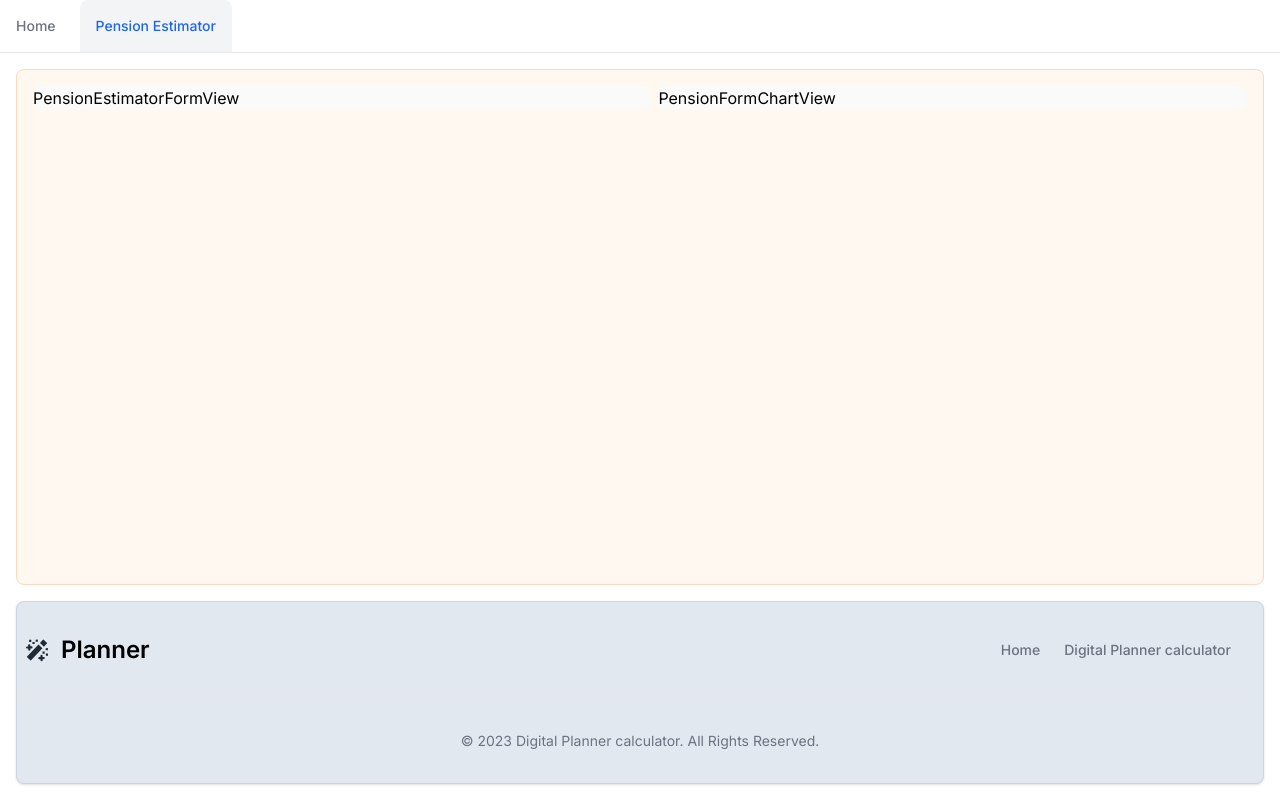
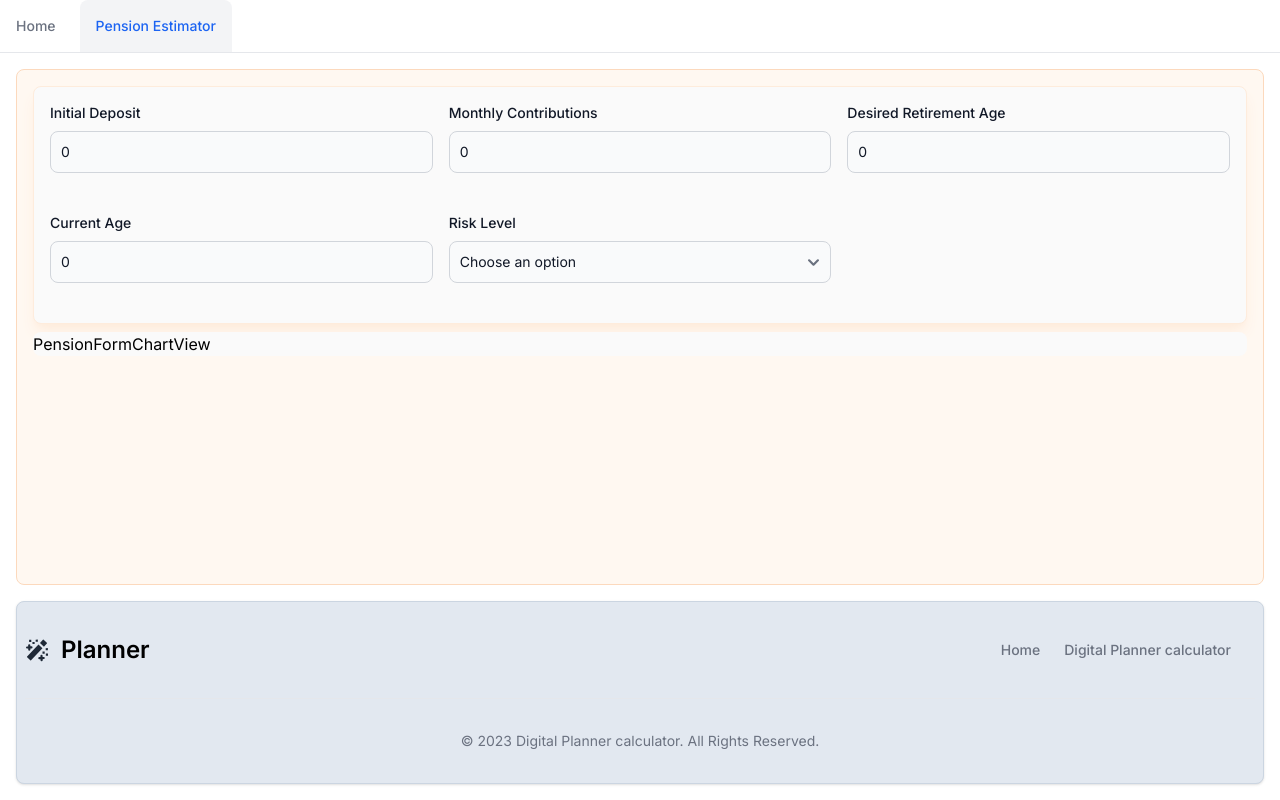
Before and after one commit to vikashyap/DigitalPlanner, a Next.js app: page /pension-estimator in a window 1280 px wide. Built offline with nearby package versions, Linux system fonts and the light colour scheme.

Commit message:
feat: added pesnion form, its type and record values

```diff
--- a/app/pension-estimator/layout.tsx
+++ b/app/pension-estimator/layout.tsx
@@ -6,7 +6,7 @@ interface Props {
 
 const PensionEstimatorLayout: React.FC<Props> = ({ children }) => {
   return (
-    <div className="flex max-h-full h-full flex-grow rounded-lg bg-orange-50 mt-4 gap-2 p-4 border-orange-200 border">
+    <div className="flex flex-col max-h-full h-full flex-grow rounded-lg bg-orange-50 mt-4 gap-2 p-4 border-orange-200 border">
       {children}
     </div>
   );
--- /dev/null
+++ b/components/ControlledInputField/index.tsx
@@ -0,0 +1,50 @@
+"use client";
+import { ReactNode } from "react";
+import { Control, Controller, FieldPath, FieldValues } from "react-hook-form";
+
+interface Props<T extends FieldValues> {
+  control: Control<T>;
+  name: FieldPath<T>;
+  label?: ReactNode;
+  required?: boolean;
+  fullWidth?: boolean;
+  placeholder?: string;
+  type?: "text" | "number" | "password";
+  helperText?: string;
+  disabled?: boolean;
+  autoComplete?: "off";
+  onPressEnter?: () => void;
+}
+
+export function ControlledInputField<T extends FieldValues>(props: Props<T>) {
+  return (
+    <Controller
+      name={props.name}
+      control={props.control}
+      rules={{
+        ...(props.required && { required: "Required" }),
+      }}
+      render={({ field, fieldState }) => (
+        <div className="mb-6">
+          <label
+            htmlFor="email"
+            className="block mb-2 text-sm font-medium text-gray-900 dark:text-white"
+          >
+            {props.label}
+          </label>
+          <input
+            {...field}
+            type={props.type}
+            id="email"
+            className="bg-gray-50 border border-gray-300 text-gray-900 text-sm rounded-lg focus:ring-blue-500 focus:border-blue-500 block w-full p-2.5 dark:bg-gray-700 dark:border-gray-600 dark:placeholder-gray-400 dark:text-white dark:focus:ring-blue-500 dark:focus:border-blue-500"
+            placeholder={props.placeholder}
+            required={props.required}
+          />
+          {!!fieldState.error?.message && (
+            <span className="error">{!!fieldState.error?.message}</span>
+          )}
+        </div>
+      )}
+    />
+  );
+}
--- /dev/null
+++ b/components/ControlledSelectField/index.tsx
@@ -0,0 +1,57 @@
+"use client";
+import { ReactNode } from "react";
+import { Control, Controller, FieldPath, FieldValues } from "react-hook-form";
+
+interface SelectOption {
+  value: number;
+  label: string;
+}
+
+interface Props<T extends FieldValues> {
+  control: Control<T>;
+  name: FieldPath<T>;
+  label?: ReactNode;
+  required?: boolean;
+  fullWidth?: boolean;
+  disabled?: boolean;
+  items: SelectOption[];
+}
+
+export function ControlledSelectField<T extends FieldValues>(props: Props<T>) {
+  return (
+    <Controller
+      name={props.name}
+      control={props.control}
+      rules={{
+        ...(props.required && { required: "Required" }),
+      }}
+      render={({ field, fieldState }) => (
+        <div className="mb-6">
+          <label
+            htmlFor={props.name}
+            className="block mb-2 text-sm font-medium text-gray-900 dark:text-white"
+          >
+            {props.label}
+          </label>
+          <select
+            {...field}
+            id={props.name}
+            className="bg-gray-50 border border-gray-300 text-gray-900 text-sm rounded-lg focus:ring-blue-500 focus:border-blue-500 block w-full p-2.5 dark:bg-gray-700 dark:border-gray-600 dark:placeholder-gray-400 dark:text-white dark:focus:ring-blue-500 dark:focus:border-blue-500"
+            required={props.required}
+            disabled={props.disabled}
+          >
+            <option value="">Choose an option</option>
+            {props.items.map((item) => (
+              <option key={item.value} value={item.value}>
+                {item.label}
+              </option>
+            ))}
+          </select>
+          {!!fieldState.error?.message && (
+            <span className="error">{fieldState.error.message}</span>
+          )}
+        </div>
+      )}
+    />
+  );
+}
--- a/components/PensionEstimator/PensionEstimatorFormView.tsx
+++ b/components/PensionEstimator/PensionEstimatorFormView.tsx
@@ -1,7 +1,99 @@
-export const PensionEstimatorFormView = () => {
+"use client";
+import { ControlledInputField, ControlledSelectField } from "@Components/index";
+import { superstructResolver } from "@hookform/resolvers/superstruct";
+import React, { useMemo } from "react";
+import { useForm } from "react-hook-form";
+import { PENSION_ESTIMATOR_RISKLEVEL_RECORD } from "../../consts/PENSION_ESTIMATOR_RISKLEVEL_RECORD";
+import {
+  PensionEstimator,
+  PensionEstimatorStruct,
+  RiskLevel,
+} from "../../types/";
+
+export const PensionEstimatorFormView: React.FC = () => {
+  const riskLevelOptions = useMemo(
+    () =>
+      Object.keys(PENSION_ESTIMATOR_RISKLEVEL_RECORD).map((key) => ({
+        label: PENSION_ESTIMATOR_RISKLEVEL_RECORD[key as RiskLevel].label,
+        value: PENSION_ESTIMATOR_RISKLEVEL_RECORD[key as RiskLevel].value,
+      })),
+    []
+  );
+
+  const {
+    control,
+    formState: { isLoading },
+    handleSubmit,
+    setValue,
+    watch,
+  } = useForm<PensionEstimator>({
+    resolver: superstructResolver(PensionEstimatorStruct),
+    defaultValues: {
+      initialDeposit: 0,
+      monthlyContributions: 0,
+      desiredRetirementAge: 0,
+      currentAge: 0,
+      riskLevel: "conservative",
+    },
+  });
+
+  const onSubmit = (data: PensionEstimator) => {
+    console.log(data);
+    // Perform any further actions with the form data
+  };
+
   return (
-    <div className="h-full flex-grow bg-neutral-50 rounded-lg">
-      PensionEstimatorFormView
+    <div className="bg-neutral-50 rounded-lg h-full shadow-lg shadow-orange-100 border border-orange-100">
+      <form
+        onSubmit={handleSubmit(onSubmit)}
+        className="grid grid-cols-1 md:grid-cols-3 gap-4 p-4"
+      >
+        <ControlledInputField
+          required
+          fullWidth
+          name="initialDeposit"
+          type="number"
+          label="Initial Deposit"
+          control={control}
+          disabled={isLoading}
+        />
+
+        <ControlledInputField
+          required
+          fullWidth
+          name="monthlyContributions"
+          type="number"
+          label="Monthly Contributions"
+          control={control}
+          disabled={isLoading}
+        />
+
+        <ControlledInputField
+          required
+          fullWidth
+          name="desiredRetirementAge"
+          type="number"
+          label="Desired Retirement Age"
+          control={control}
+          disabled={isLoading}
+        />
+
+        <ControlledInputField
+          required
+          fullWidth
+          name="currentAge"
+          type="number"
+          label="Current Age"
+          control={control}
+          disabled={isLoading}
+        />
+        <ControlledSelectField
+          name="riskLevel"
+          items={riskLevelOptions}
+          label="Risk Level"
+          control={control}
+        />
+      </form>
     </div>
   );
 };
--- a/components/PensionEstimator/PensionFormChartView.tsx
+++ b/components/PensionEstimator/PensionFormChartView.tsx
@@ -1,7 +1,5 @@
 export const PensionFormChartView = () => {
   return (
-    <div className="h-full flex-grow bg-neutral-50 rounded-lg">
-      PensionFormChartView
-    </div>
+    <div className="h-full  bg-neutral-50 rounded-lg">PensionFormChartView</div>
   );
 };
--- a/components/index.ts
+++ b/components/index.ts
@@ -1,3 +1,5 @@
+import { ControlledInputField } from "./ControlledInputField";
+import { ControlledSelectField } from "./ControlledSelectField";
 import { MainFooter, MainHeader } from "./MainLayout";
 import {
   PensionEstimatorFormView,
@@ -5,6 +7,8 @@ import {
 } from "./PensionEstimator";
 
 export {
+  ControlledInputField,
+  ControlledSelectField,
   MainFooter,
   MainHeader,
   PensionEstimatorFormView,
--- /dev/null
+++ b/consts/PENSION_ESTIMATOR_RISKLEVEL_RECORD.ts
@@ -0,0 +1,23 @@
+import { RiskLevel } from "../types";
+
+interface PensionEstimatorRiskLevelRecordValue {
+  label: RiskLevel;
+  value: number;
+}
+
+export const PENSION_ESTIMATOR_RISKLEVEL_RECORD: Readonly<
+  Record<RiskLevel, PensionEstimatorRiskLevelRecordValue>
+> = {
+  conservative: {
+    label: "conservative",
+    value: 2,
+  },
+  moderate: {
+    label: "moderate",
+    value: 4,
+  },
+  aggressive: {
+    label: "aggressive",
+    value: 6,
+  },
+};
--- a/package.json
+++ b/package.json
@@ -9,6 +9,7 @@
     "lint": "next lint"
   },
   "dependencies": {
+    "@hookform/resolvers": "^3.1.1",
     "@types/node": "20.4.5",
     "@types/react": "18.2.17",
     "@types/react-dom": "18.2.7",
@@ -21,7 +22,11 @@
     "postcss": "8.4.27",
     "react": "18.2.0",
     "react-dom": "18.2.0",
+    "react-hook-form": "^7.45.2",
     "tailwindcss": "3.3.3",
     "typescript": "5.1.6"
+  },
+  "devDependencies": {
+    "superstruct": "^1.0.3"
   }
 }
--- /dev/null
+++ b/types/PensionEstimator.ts
@@ -0,0 +1,14 @@
+import { Infer, enums, number, type } from "superstruct";
+
+const RiskLevelEnum = enums(["conservative", "moderate", "aggressive"]);
+export type RiskLevel = Infer<typeof RiskLevelEnum>;
+
+export const PensionEstimatorStruct = type({
+  initialDeposit: number(),
+  monthlyContributions: number(),
+  desiredRetirementAge: number(),
+  currentAge: number(),
+  riskLevel: RiskLevelEnum,
+});
+
+export type PensionEstimator = Infer<typeof PensionEstimatorStruct>;
--- /dev/null
+++ b/types/index.ts
@@ -0,0 +1 @@
+export * from "./PensionEstimator";
```
Also changed, not shown: 1 other file (tests, documents, lock files or other folders).
